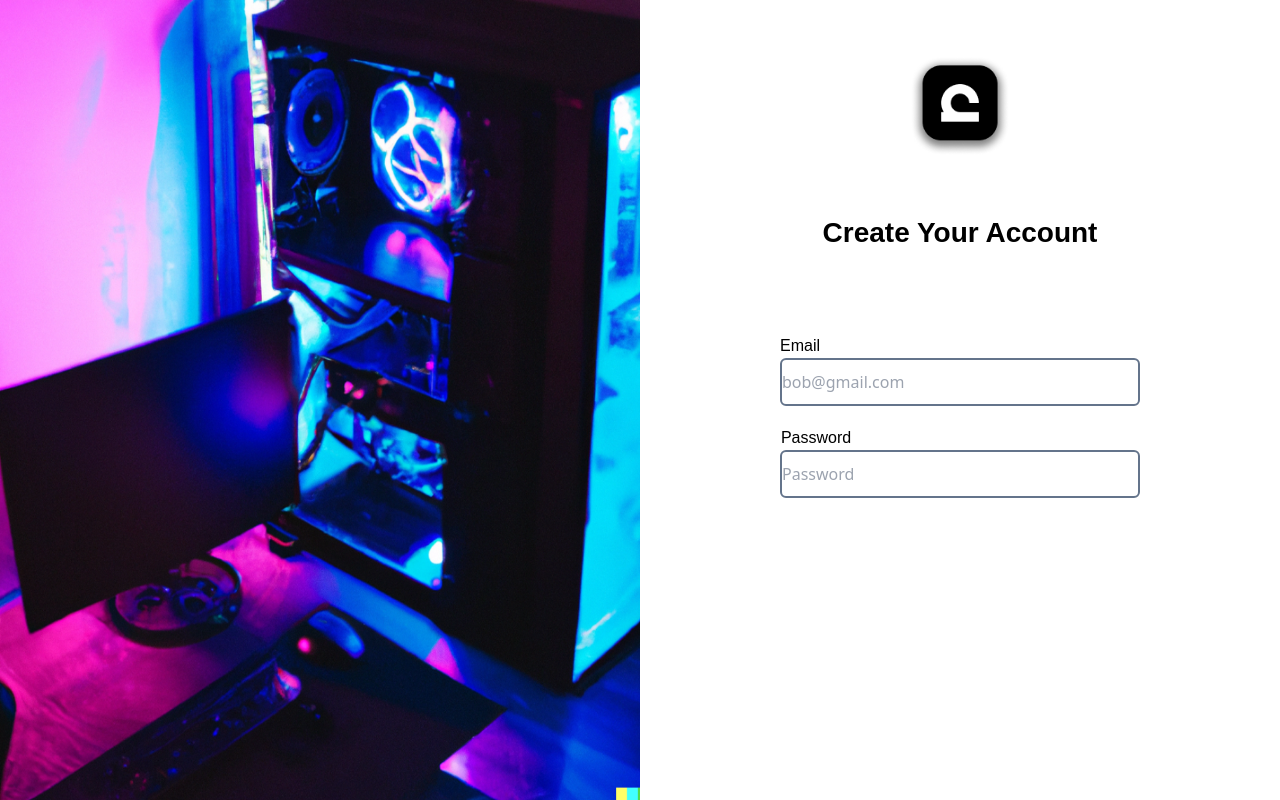
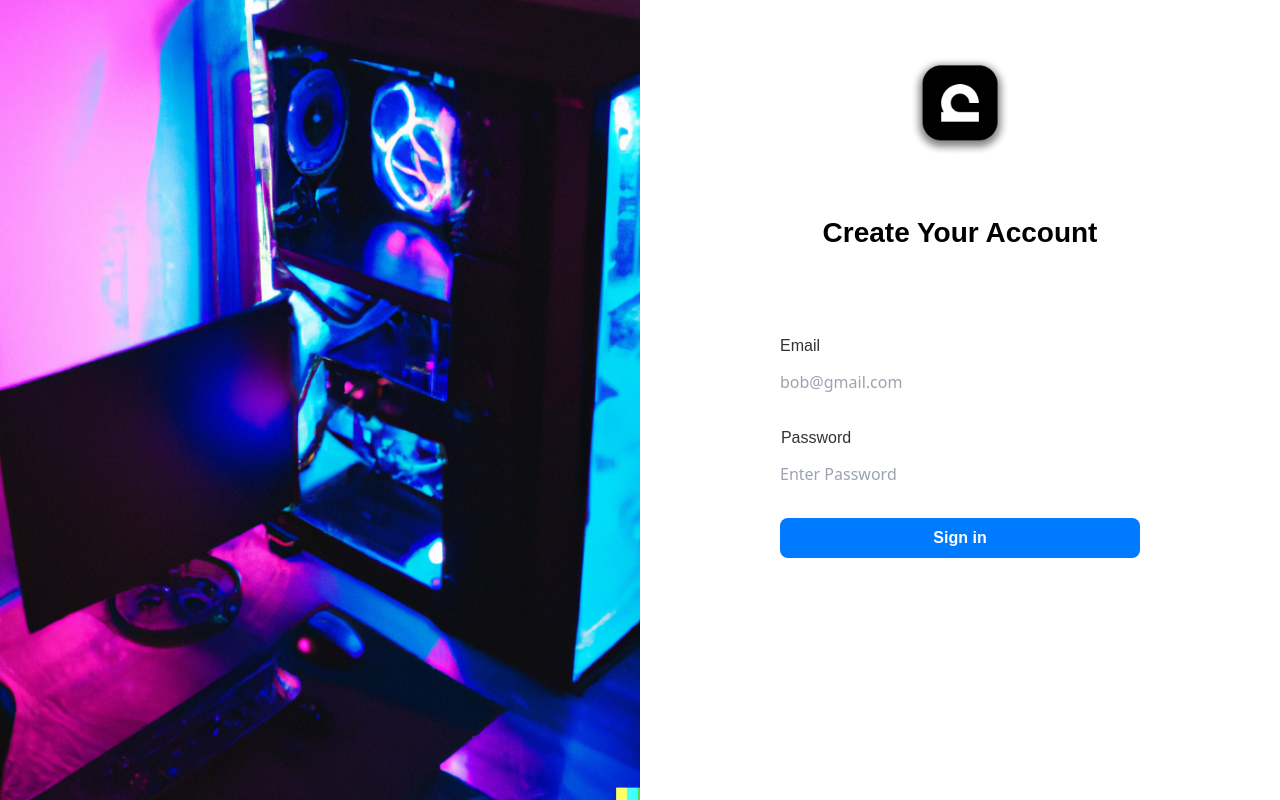
Before and after one commit to setupss/landing, a Next.js app: page /login in a window 1280 px wide. Built offline with nearby package versions, Linux system fonts and the light colour scheme.

Commit message:
Login frontned up

```diff
--- a/pages/index.js
+++ b/pages/index.js
@@ -97,7 +97,7 @@ export default function Home() {
     </span>
 
     <div>
-      <span className="flex justify-center mt-[0.5rem] font-satoshi text-sm text-slate-500 font-semibold">❤️ Made by productive poeple, for productive people </span>
+      <span className="flex justify-center mt-[0.5rem] font-satoshi text-sm text-slate-500 font-semibold">❤️ Made by productive people, for productive people </span>
     </div>
 
 
@@ -110,11 +110,11 @@ export default function Home() {
       </span>
 
       <span>
-        <h2 className="text-black font-semibold font-satoshi text-[16px] m-[5.5rem] ">work.space (2023)</h2>
+        <h2 className="text-black font-semibold font-satoshi text-[16px] flex justify-center mt-[2.5rem] ">work.space (2023)</h2>
         {/* copyright stoof */}
 
         <span>
-        <h3 className="text-slate-500 font-satoshi mt-[-4rem] ml-[4.9rem]">Copyright © 2022 work.space. All rights reserved.</h3>
+        <h3 className="text-slate-500 font-satoshi flex justify-center mt-[0.25rem]">Copyright © 2023 work.space. All rights reserved.</h3>
       </span>
 
       </span>
--- a/pages/login.js
+++ b/pages/login.js
@@ -25,29 +25,31 @@ export default function login(){
 
           {/* Form area. */}
 
-          <span className="flex justify-center mr-[20rem] mt-[5rem] font-satoshi">
+          <span className="flex justify-center mr-[20rem] mt-[5rem] font-satoshi text-[#333333]">
             <h2>Email</h2>
           </span>
           <span className="flex justify-center mt-[rem] rounded-lg">
 
-            <input type="email" required placeholder="bob@gmail.com" className="border-2 rounded-md border-slate-500 w-[360px] h-[48px] bg-grey-500" />
+            <input type="email" required placeholder="bob@gmail.com" className="border-1 rounded-md border-slate-500 w-[360px] h-[48px] bg-grey-500" />
           </span>
 
-          <span className="flex justify-center mr-[18rem] mt-[1.25rem] font-satoshi">
+          <span className="flex justify-center mr-[18rem] mt-[1.25rem] font-satoshi text-[#333333]">
             <h2>Password</h2>
           </span>
           <span className="flex justify-center mt-[] rounded-lg">
 
-            <input type="password" required placeholder="Password" className="border-2 rounded-md border-slate-500 w-[360px] h-[48px] bg-grey-500 " />
+            <input type="password" required placeholder="Enter Password" className=" border12 rounded-md border-slate-500 w-[360px] h-[48px] bg-grey-500 " />
           </span>
 
+          <span className="flex justify-center">
+          <button className="mt-[1.25rem] bg-[#007AFF] text-white font-poppins font-semibold w-[360px] h-[40px] rounded-lg">Sign in</button>
 
           </span>
 
-
-
+          </span>
 
           </div>
+
 
           <div className="w-1/2">
             <Image
@@ -60,6 +62,7 @@ export default function login(){
 
 
 
+
         </div>
         </>
     )
```
